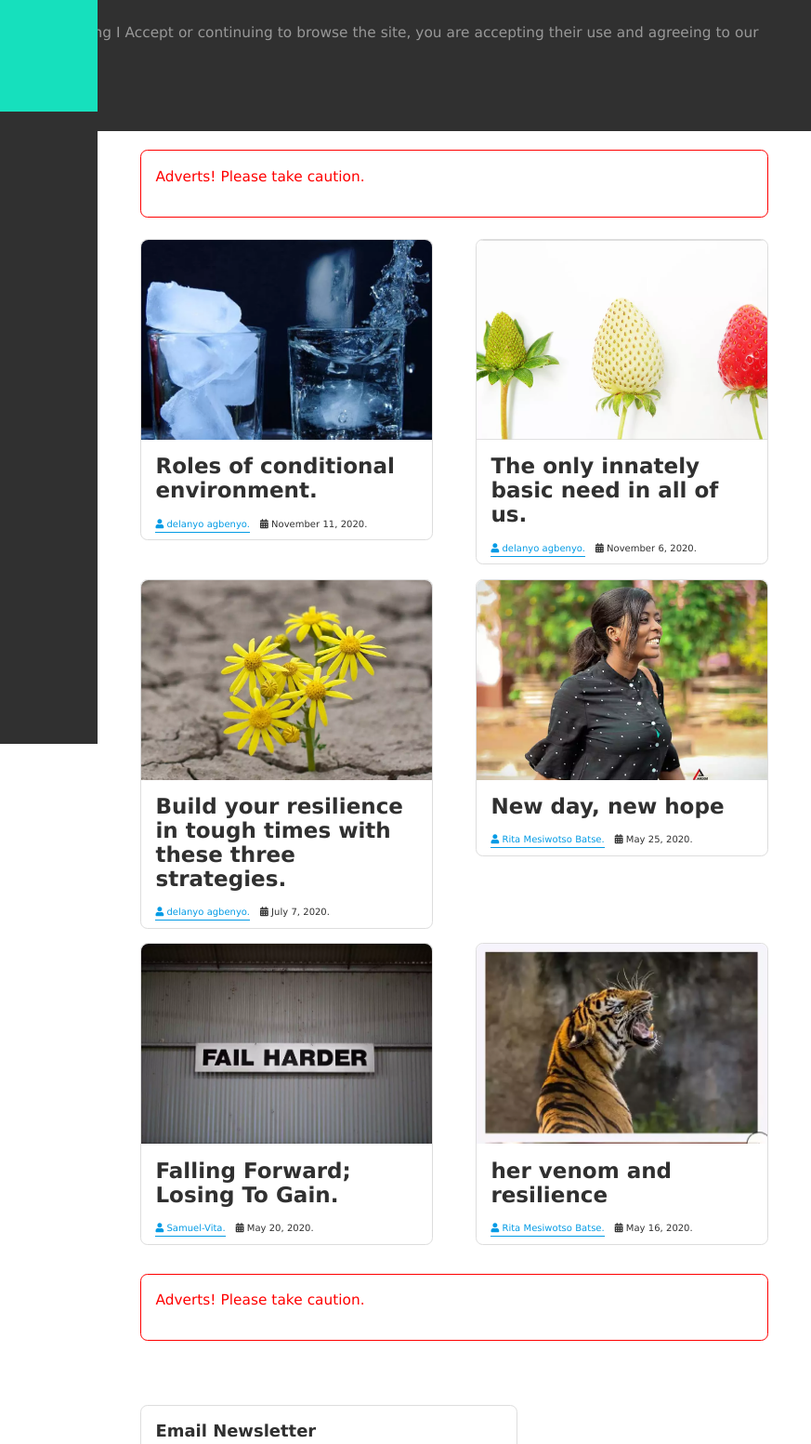
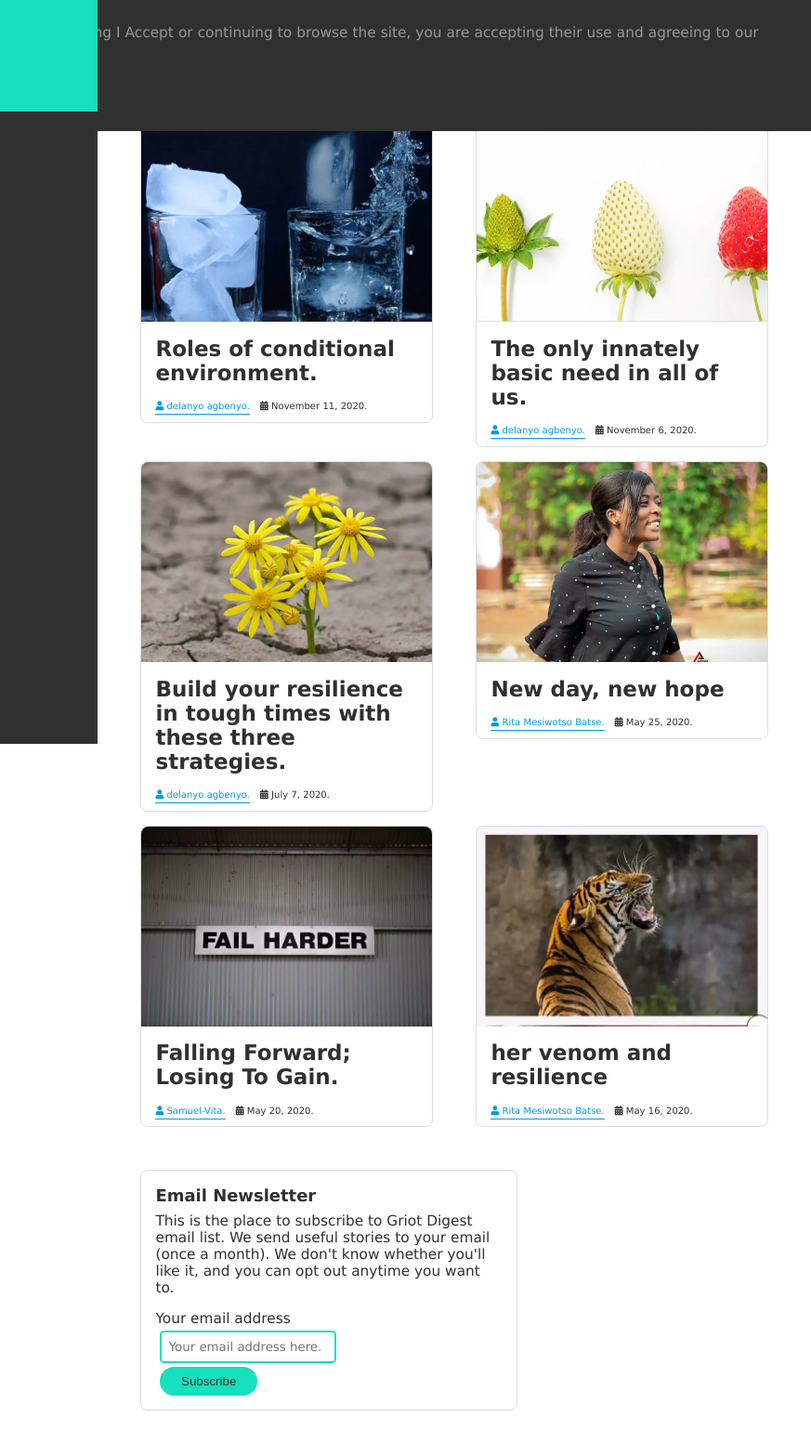
Before and after one commit to delanyodevio/griotdigest, an Eleventy site: page categories.html in a window 1280 px wide. Shown: the top 1553 px of the page at 93% size, 407-1280 px from the left. Built offline with nearby package versions, Linux system fonts and the light colour scheme; Eleventy itself is replaced by a stand-in of ours; files that its build step writes are made by us from their sources.

Commit message:
ads disabled

```diff
--- a/categories.html
+++ b/categories.html
@@ -20,7 +20,8 @@ permalink: "categories/{{ category | downcase | strip | slug }}.html"
 
 <section>
   <!-- Adverts - AdsTerra -->
-  <div class="advertisement">
+  <!--
+    <div class="advertisement">
     <p>Adverts! Please take caution.</p>
     <script type="text/javascript">
       atOptions = {
@@ -39,6 +40,7 @@ permalink: "categories/{{ category | downcase | strip | slug }}.html"
       );
     </script>
   </div>
+   -->
 
   <div class="article-container">
     {% for blog in collections.categories[category] limit:30 %}
@@ -64,7 +66,8 @@ permalink: "categories/{{ category | downcase | strip | slug }}.html"
   </div>
 
   <!-- Adverts - AdsTerra -->
-  <div class="advertisement">
+  <!--
+    <div class="advertisement">
     <p>Adverts! Please take caution.</p>
     <script
       async="async"
@@ -73,6 +76,7 @@ permalink: "categories/{{ category | downcase | strip | slug }}.html"
     ></script>
     <div id="container-9ad21db1c59d04b8310fa769415b4e1e"></div>
   </div>
+   -->
 </section>
 <!-- newsletter -->
 {% include components/newsletter.html %}
```
Also changed, not shown: _includes/layouts/article.html (+6 -2 lines), author.html (+6 -2 lines).
